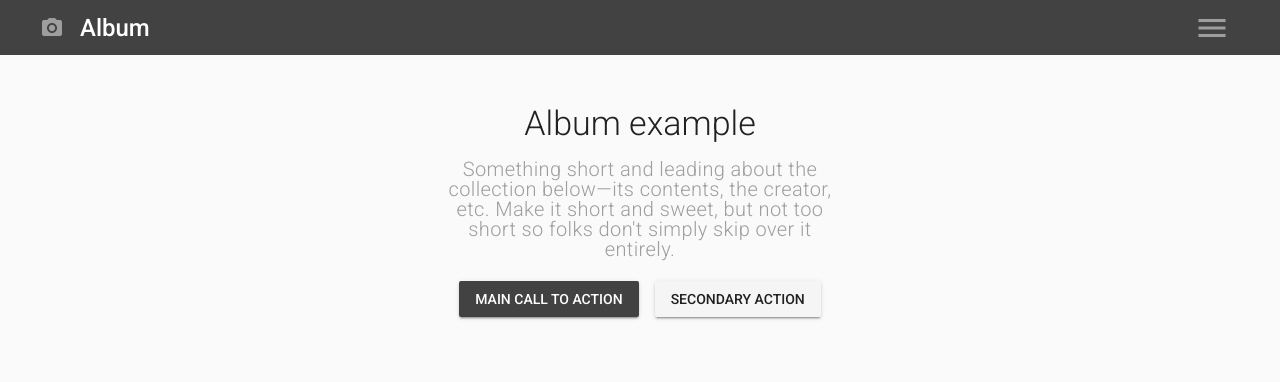
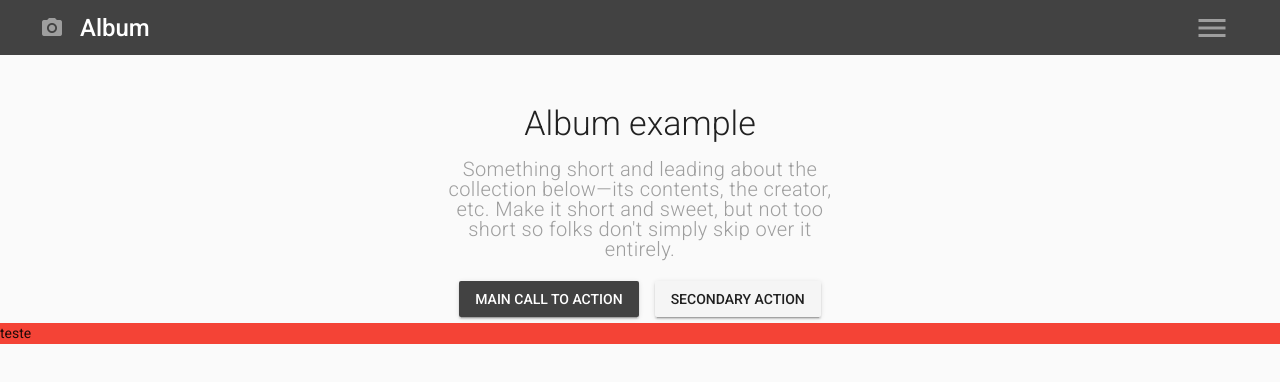
Before and after one commit to kammradt/practicing-webdesign, a Vue app in the folder album-bootstrap-template/: page / in a window 1280 px wide. Shown: the top 382 px of the page. Built offline with nearby package versions, Linux system fonts and the light colour scheme.

Commit message:
:construction: - Creating ThumbnailGrid component.

```diff
--- a/album-bootstrap-template/src/App.vue
+++ b/album-bootstrap-template/src/App.vue
@@ -3,6 +3,7 @@
     <v-content>
       <SuperiorToolbar />
       <MiddleText />
+      <ThumbnailGrid />
     </v-content>
   </v-app>
 </template>
@@ -10,12 +11,14 @@
 <script>
 import SuperiorToolbar from '@/components/SuperiorToolbar'
 import MiddleText from '@/components/MiddleText'
+import ThumbnailGrid from '@/components/ThumbnailGrid'
 
 export default {
   name: 'app',
   components: {
     SuperiorToolbar,
-    MiddleText
+    MiddleText,
+    ThumbnailGrid
   }
 }
 </script>
--- /dev/null
+++ b/album-bootstrap-template/src/components/ThumbnailGrid.vue
@@ -0,0 +1,9 @@
+<template>
+  <v-content>
+    <v-layout row wrap red>
+      <v-flex xs12>
+        teste
+      </v-flex>
+    </v-layout>
+  </v-content>
+</template>
```
